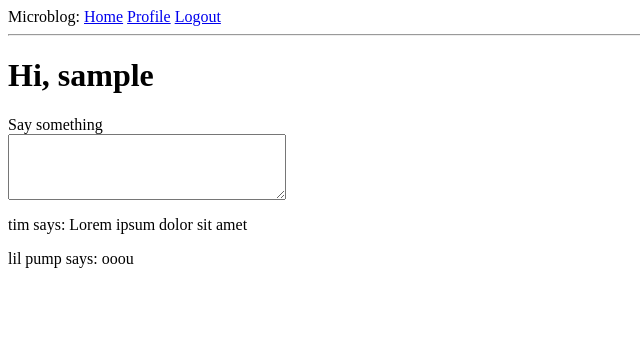
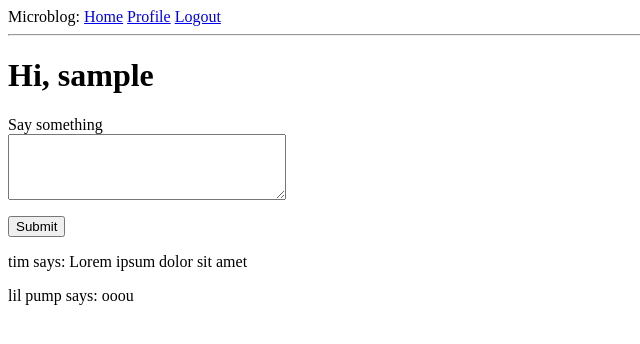
Before and after one commit to josephhaaga/flask-app, a Flask app: page / in a window 1280 px wide. Shown: the top 344 px of the page, without its empty margins (0-640 px from the left). Run offline with Flask 2, Linux system fonts and the light colour scheme; the visitor is signed in with stand-in values (Sample User, id 1); data comes from the database, SQL or seed files in the repository; both versions use the stored data as it was after the commit.

Commit message:
forgot submit button in template

```diff
--- a/app/templates/index.html
+++ b/app/templates/index.html
@@ -9,6 +9,7 @@
     <span style="color: red;">[{{ error }}]</span>
     {% endfor %}
   </p>
+  <p>{{ form.submit() }}</p>
 </form>
 {% for post in posts %}
 <div>
```
Also changed, not shown: app.db, 1 other file.
